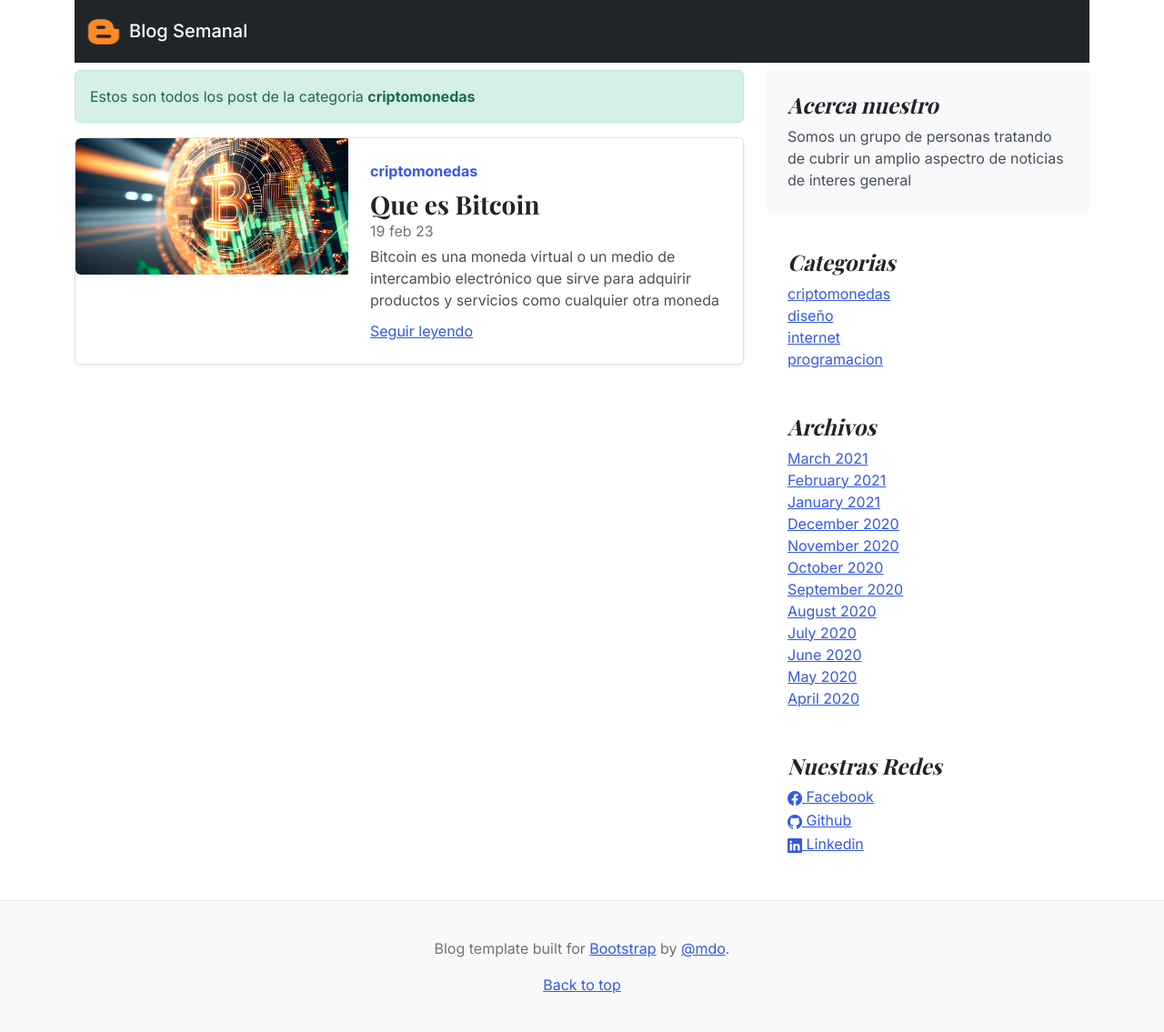
After one commit to JavierBrizuela/BlogWeek, a Django app: page /category/4 in a window 1280 px wide. The commit adds this page. Shown: the whole page at 91% size. Run offline with Django 4.2, Linux system fonts and the light colour scheme; data comes from the database, SQL or seed files in the repository; both versions use the stored data as it was after the commit; some libraries are stand-ins or nearby versions.

Commit message:
agregada la funcionalidad de categorias y autores

```diff
--- a/core/models.py
+++ b/core/models.py
@@ -41,9 +41,9 @@ class Post(models.Model):
     created = models.DateField(auto_now_add=True, verbose_name='Fecha de creacion')
     updated = models.DateField(auto_now_add=True, null=True, blank=True, verbose_name='Fecha de actualizacion')
 
-    category = models.ForeignKey(Category, on_delete=models.CASCADE, verbose_name='Categoria')
+    category = models.ForeignKey(Category, on_delete=models.CASCADE, related_name='get_posts', verbose_name='Categoria')
     tag = models.ManyToManyField(Tag, verbose_name='Etiqueta')
-    author = models.ForeignKey(User, on_delete=models.CASCADE, verbose_name='Autor')
+    author = models.ForeignKey(User, on_delete=models.CASCADE, related_name='get_posts', verbose_name='Autor')
 
     class Meta:
         verbose_name = 'Publicacion'
--- a/core/templates/core/base.html
+++ b/core/templates/core/base.html
@@ -44,7 +44,7 @@
                         <h4 class="fst-italic">Categorias</h4>
                         <ol class="list-unstyled mb-0">
                           {% for item in categories %}
-                            <li><a href={% url 'category' %}>{{ item.name }}</a></li>
+                            <li><a href={% url 'category' item.id %}>{{ item.name }}</a></li>
                           {% endfor %}
                         </ol>
                     </div>
--- /dev/null
+++ b/core/templates/core/category.html
@@ -0,0 +1,25 @@
+{% extends 'core/base.html' %}
+{% block content %}
+    <div class="alert alert-success" role="alert">
+        Estos son todos los post de la categoria <strong>{{ category.name }}</strong>
+    </div>
+    {% for post in category.get_posts.all %}
+      <div class="row g-0 border rounded overflow-hidden flex-md-row mb-4 shadow-sm h-md-250 position-relative">
+        <div class="object-fit-cover col-auto d-none d-lg-block">
+          <img src={{ post.image.url }} width="300" height="250"  class="img-fluid rounded-start " alt="...">
+        </div>
+
+        <div class="col p-4 d-flex flex-column position-static">
+          <strong class="d-inline-block mb-2 text-primary">{{ post.category }}</strong>
+          <h3 class="mb-0">{{ post.title }}</h3>
+          <div class="mb-1 text-muted">{{ post.created | date:'d b y'}}</div>
+          <p class="card-text mb-auto">{{ post.excerpt }}</p>
+          <a href={% url 'post' post.id %} class="stretched-link">Seguir leyendo</a>
+        </div>
+      </div>
+      {% empty %}
+      <div class="alert alert-danger" role="alert">
+        <strong>No existen publicaciones en la categoria {{ category.name }}</strong>
+    </div>
+    {% endfor %}
+{% endblock %}
--- a/core/templates/core/detail.html
+++ b/core/templates/core/detail.html
@@ -4,9 +4,9 @@
     <div class="col-auto d-none d-lg-block">
         <img class="bd-placeholder-img" width="100%" height="auto" src={{ post.image.url }} preserveAspectRatio="xMidYMid slice" focusable="false">
     </div>
-    <strong class="d-inline-block mb-2 mt-3 text-primary">{{ post.category }}</strong>
+    <strong class="d-inline-block mb-2 mt-3 text-primary"><a href={% url 'category' post.category.id %}>{{ post.category }}</a></strong>
     <h2 class="blog-post-title mb-1">{{ post.title }}</h2>
-    <p class="blog-post-meta">{{ post.created | date:'d b Y' }} por: <a href="#">{{ post.author }}</a></p>
+    <p class="blog-post-meta">{{ post.created | date:'d b Y' }} por: <a href={% url 'author' post.author.id %}>{{ post.author }}</a></p>
 
     <p>{{ post.excerpt }}</p>
     <hr>
--- a/core/templates/core/home.html
+++ b/core/templates/core/home.html
@@ -5,12 +5,6 @@
   {% if request.path == '/author/' %}
     <div class="alert alert-success" role="alert">
       Estos son todos los post de <strong>AUTOR</strong>
-    </div>
-  {% endif %}
-
-  {% if request.path == '/category/' %}
-    <div class="alert alert-success" role="alert">
-      Estos son todos los post de <strong>CATEGORIA</strong>
     </div>
   {% endif %}
 
--- a/core/urls.py
+++ b/core/urls.py
@@ -4,7 +4,7 @@ from . import views
 urlpatterns = [
     path('', views.home, name='home'),
     path('post/<int:post_id>', views.post, name='post'),
-    path('author/', views.author, name='author'),
-    path('category/', views.category, name='category'),
+    path('author/<int:author_id>', views.author, name='author'),
+    path('category/<int:category_id>', views.category, name='category'),
     path('date/', views.date, name='date'),
 ]
--- a/core/views.py
+++ b/core/views.py
@@ -1,6 +1,7 @@
 from django.shortcuts import render, get_object_or_404
 from django.core.paginator import Paginator
-from .models import Post
+from .models import Post, Category
+from django.contrib.auth.models import User
 
 def home(request):
     post_page = Paginator(Post.objects.filter(published=True), 3)
@@ -16,11 +17,20 @@ def post(request, post_id):
     except:
         return render(request, 'core/404.html')
 
-def author(request):
-    return render(request, 'core/home.html')
+def author(request, author_id):
+    try:
+        author = get_object_or_404(User, id=author_id)
+        return render(request, 'core/author.html', {'author':author})
+    except:
+        return render(request, 'core/404.html')
 
-def category(request):
-    return render(request, 'core/home.html')
+def category(request, category_id):
+    try:
+        category = get_object_or_404(Category, id=category_id)
+
+        return render(request, 'core/category.html', {'category':category})
+    except:
+        return render(request, 'core/404.html')
 
 def date(request):
     return render(request, 'core/home.html')
```
Also changed, not shown: core/templates/core/author.html (added, +21 -0 lines), db.sqlite3.
